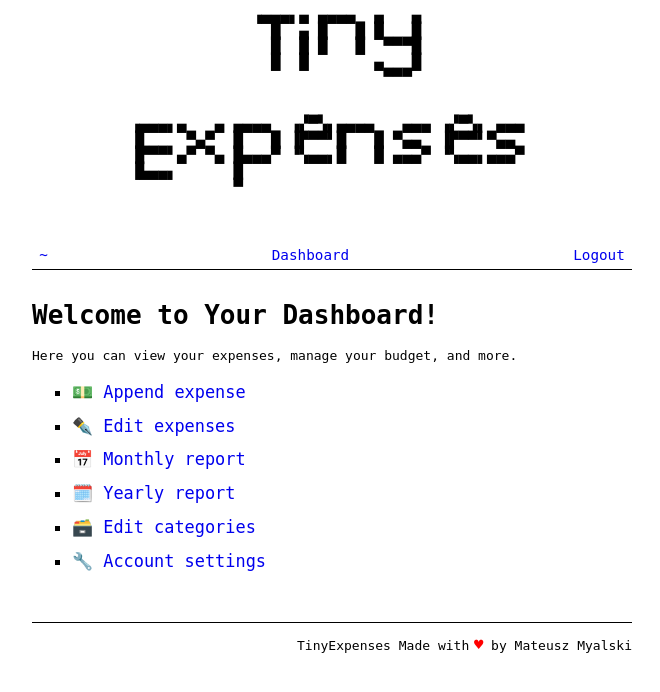
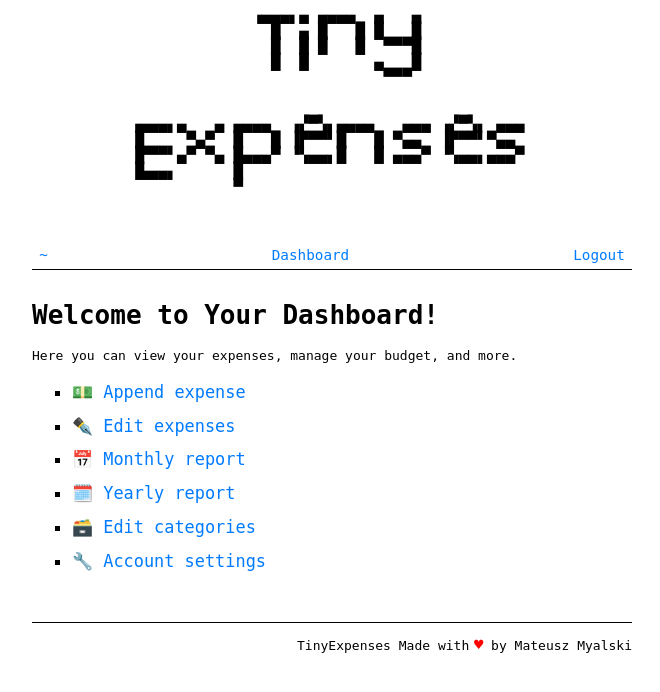
Before and after one commit to MateuszMyalski/tinyexpenses, a Flask app: page / in a window 1280 px wide. Shown: the top 692 px of the page, without its empty margins (308-968 px from the left). Run offline with Flask 3, Linux system fonts and the light colour scheme; the visitor is signed in with stand-in values (Sample User, id 1); parts of the project's set-up code (start-up, migrations or seed data) failed here and were passed over.

Commit message:
Fix with additional -

```diff
--- a/tinyexpenses/expenses_append.py
+++ b/tinyexpenses/expenses_append.py
@@ -124,7 +124,7 @@ def append_expense():
 
 
 def append_expense_api(username):
-    if request.headers["Content-type"] != "application/json":
+    if request.headers.get("Content-type", "") != "application/json":
         return jsonify({"status": "Content-type nor supported."}), 400
 
     requested_user = users_db.get(username)
@@ -142,8 +142,14 @@ def append_expense_api(username):
             expense_date=user_request_data.get("expense_date", datetime.now().date()),
             description=user_request_data.get("description", ""),
         )
-    except Exception:
-        return jsonify({"status": "Could not parse request."}), 400
+    except Exception as e:
+        return jsonify(
+            {
+                "status": "Could not parse request.",
+                "received_content": f"{request.data.decode()}",
+                "exception:" : f"{e}"
+            }
+        ), 400
 
     # We support adding expences only to current year
     if expense.expense_date.year != datetime.now().date().year:
--- a/tinyexpenses/models/expenses.py
+++ b/tinyexpenses/models/expenses.py
@@ -82,7 +82,7 @@ class ExpenseRecord:
         timestamp: str | datetime,
         category: str,
         expense_date: str | date,
-        amount: str | float,
+        amount: str | float | int,
         description: str,
     ):
         if isinstance(timestamp, datetime):
@@ -101,8 +101,8 @@ class ExpenseRecord:
 
         self.description = description
 
-        if isinstance(amount, float):
-            self.amount = amount
+        if isinstance(amount, (float, int)):
+            self.amount = float(amount)
         elif isinstance(amount, str):
             self.amount = float(amount.replace(",", "."))
         else:
--- a/tinyexpenses/static/styles.css
+++ b/tinyexpenses/static/styles.css
@@ -1,18 +1,20 @@
 :root {
   --bg-color: #ffffff;
-  --text-color: #000;
-  --accent1: #000;
-  --accent2: #ccc;
+  --text-color: #000000;
+  --accent1: #000000;
+  --accent2: #cccccc;
   --footer-heart: #ff0000;
 
   --info-bg-color: #d9edf7;
   --info-border-color: #bce8f1;
 
+  --link-color: #007bff;
+  --link-hover-color: #0056b3;
+
   --income-color: #6AE594;
   --wants-color: #E66D6A;
   --savings-color: #E6CD6A;
   --needs-color: #6A6FE6;
-
 }
 
 body {
@@ -26,6 +28,15 @@ body {
   flex-direction: column;
   align-items: center;
   gap: 30px;
+}
+
+a {
+  color: var(--link-color);
+  text-decoration: underline;
+}
+
+a:hover {
+  color: var(--link-hover-color);
 }
 
 div.info-message {
```
Also changed, not shown: tinyexpenses/templates/expenses_view_month.html (+6 -3 lines), tinyexpenses/templates/expenses_view_year.html (+12 -4 lines).
